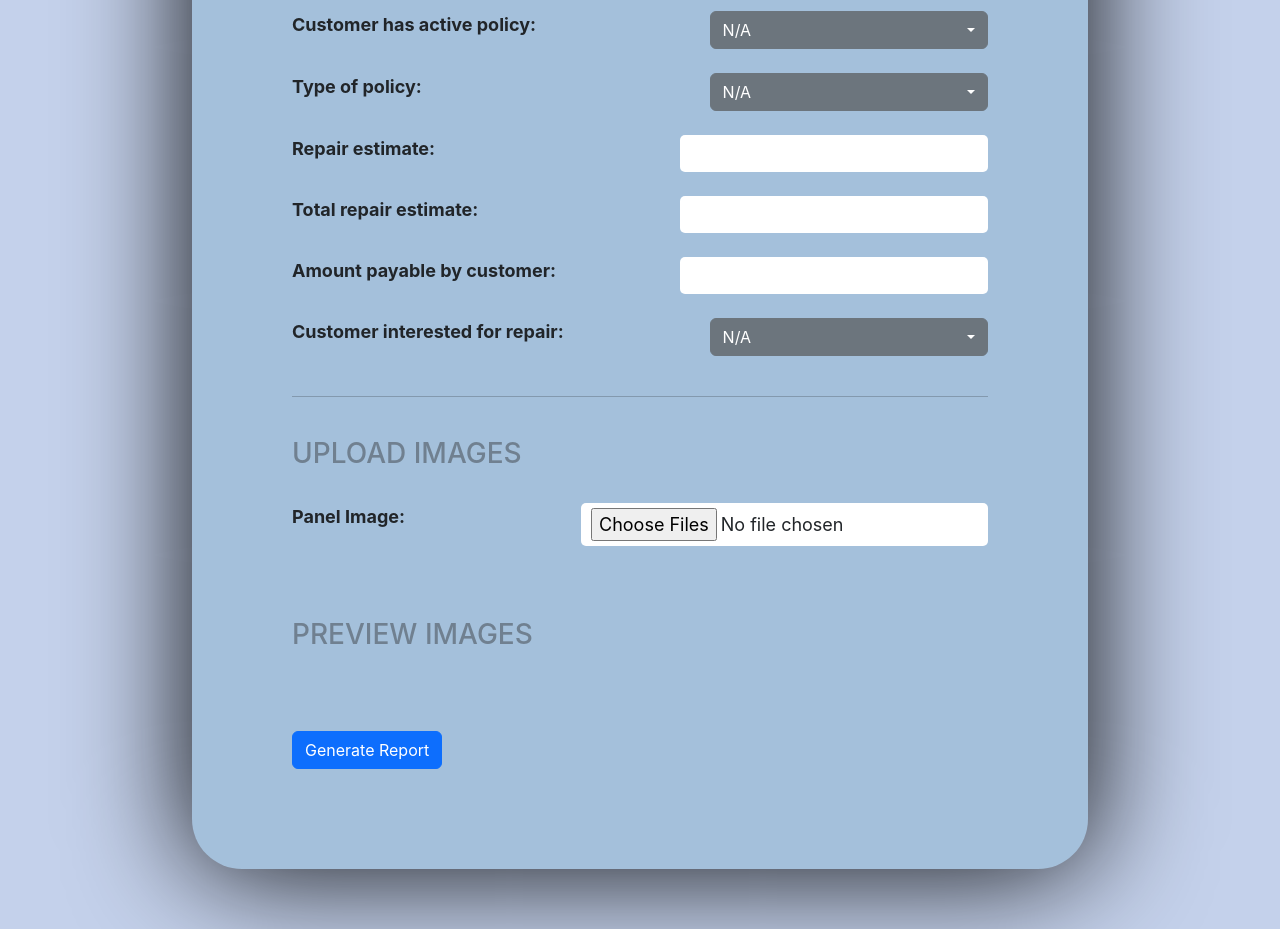
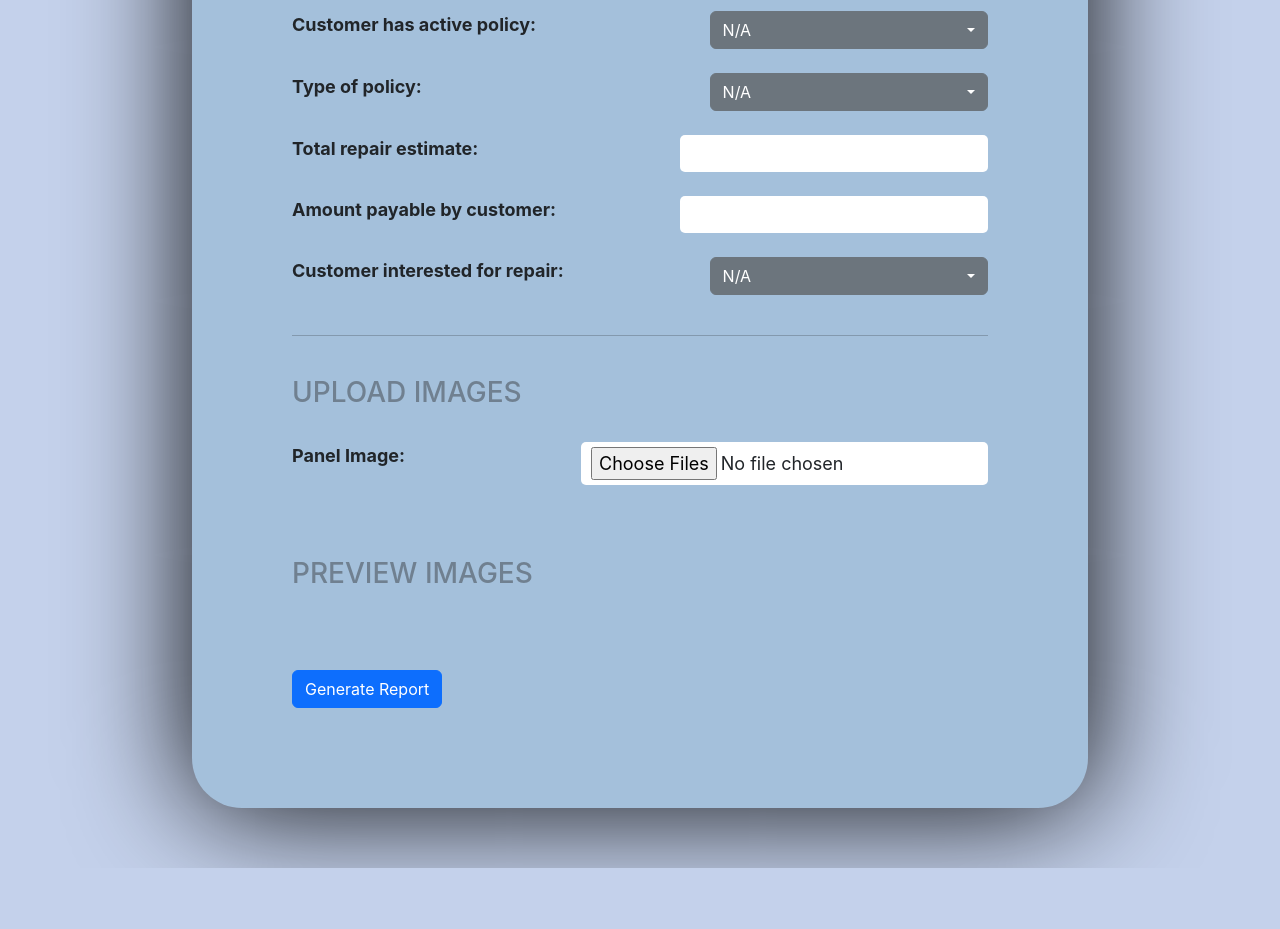
Before and after one commit to hiranmay1000/customer-car-report, a React (Create React App) app: page / in a window 1280 px wide. Shown: the part 2240-3169 px from the top of the page. After the commit the page ends 3108 px from the top, so only its background shows below. Built offline with nearby package versions, Linux system fonts and the light colour scheme; the HTML template or start-up script is replaced by a standard one.

Commit message:
fixed input select option

```diff
--- a/src/components/CustReportGen.jsx
+++ b/src/components/CustReportGen.jsx
@@ -970,17 +970,6 @@ const FinalizeCustData = (fi) => {
             <br />
 
             <label>
-                Repair estimate:
-                <input
-                    type="number"
-                    onChange={(e) => {
-                        fi.handleInputChange(e, fi.setRepairEst);
-                    }}
-                />
-            </label>
-            <br />
-
-            <label>
                 Total repair estimate:
                 <input
                     type="number"
```
